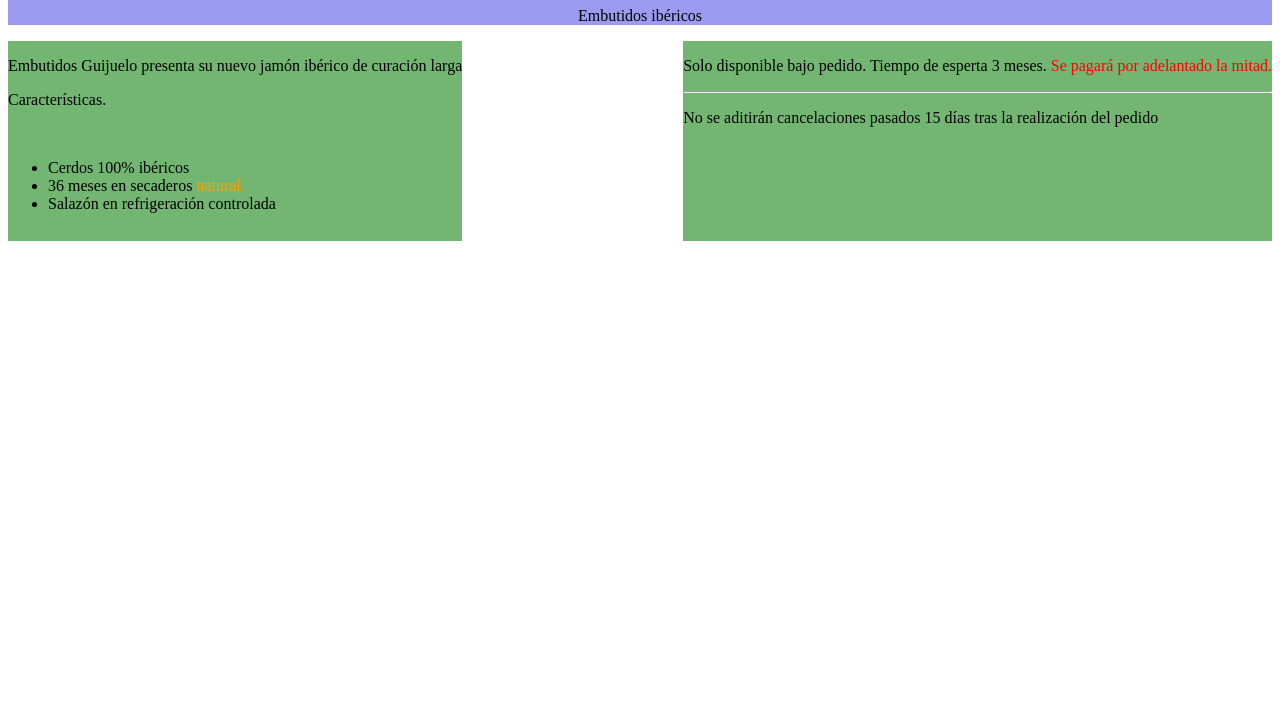
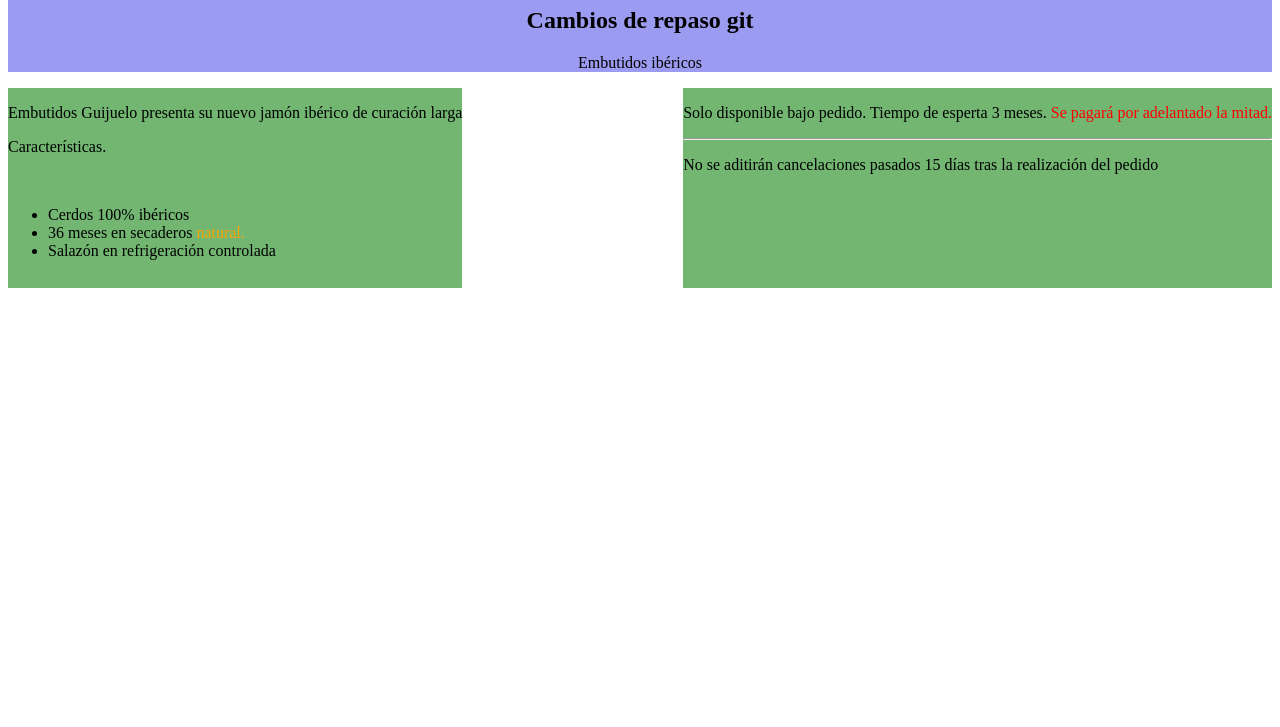
Before and after one commit to Carlosrt15/Repaso-24-git, a plain HTML site: page Embutidos/Index.html in a window 1280 px wide. Shown: the part 73-800 px from the top of the page. Drawn offline with Linux system fonts and the light colour scheme.

Commit message:
Update Index.html

```diff
--- a/Embutidos/Index.html
+++ b/Embutidos/Index.html
@@ -8,8 +8,10 @@
     <title>Document</title>
 </head>
 <body>
+
     <Div id="div_azul">
         <h1>Embutidos Guijuelo</h1>
+        <h2>Cambios de repaso git</h2>
         <p>Embutidos ibéricos</p>
     </Div>
     <div id="div_verde">
```
